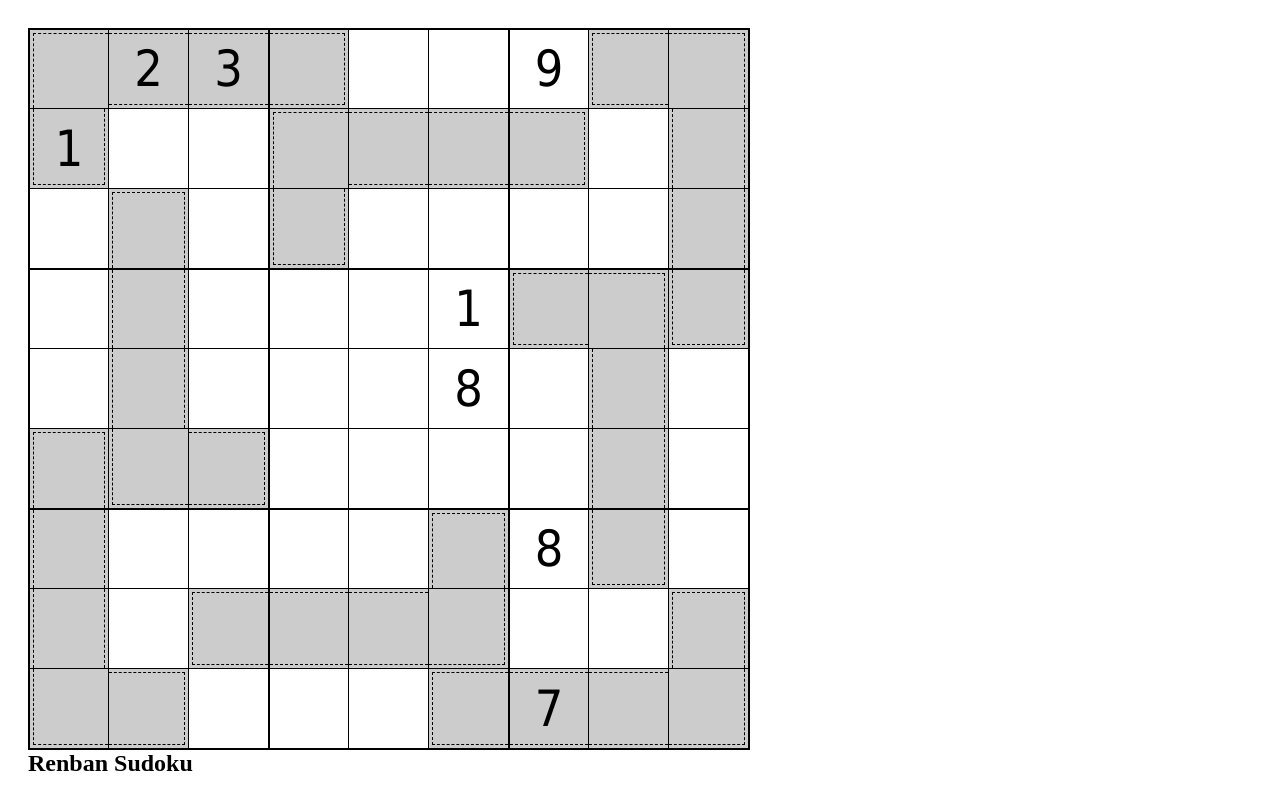
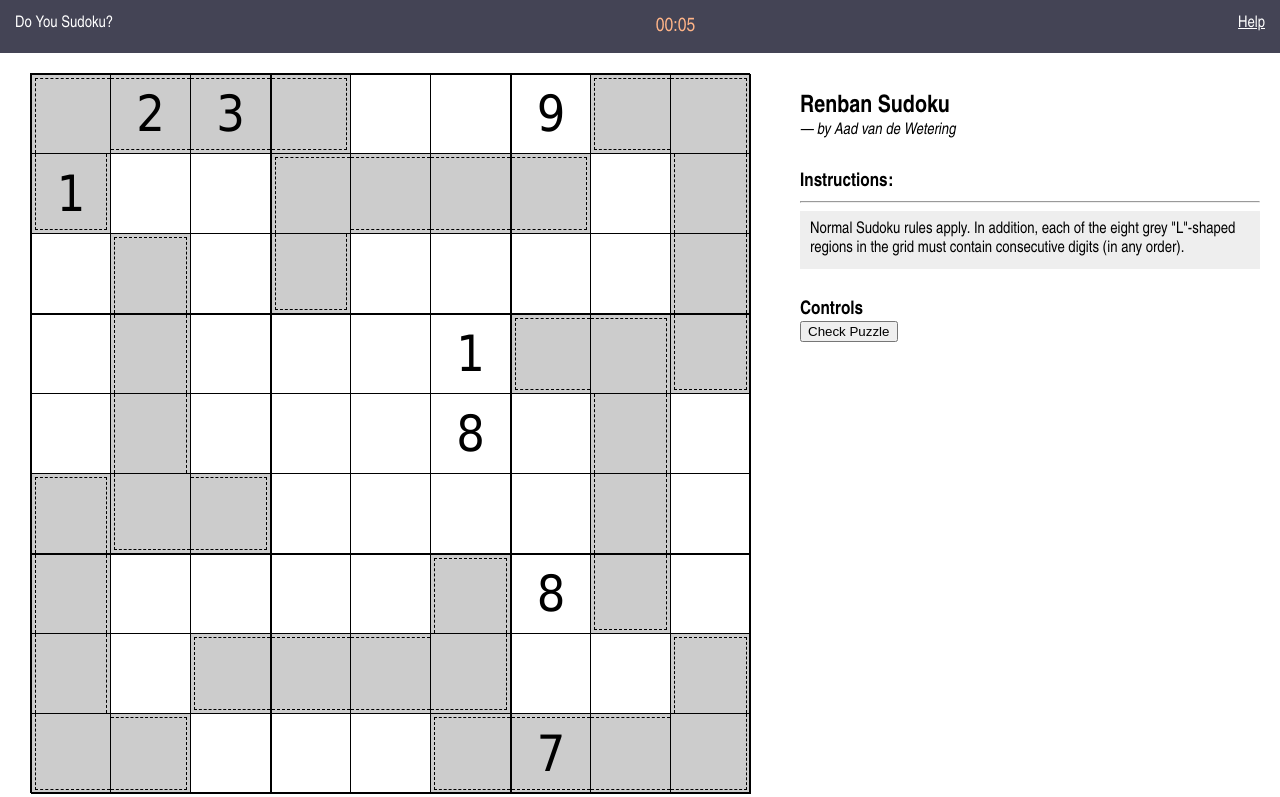
Before and after one commit to darrenhollick/sudoku, an Angular app: page /sudoku in a window 1280 px wide. Shown: the top 797 px of the page. Built offline with nearby package versions, Linux system fonts and the light colour scheme.

Commit message:
fixed interface scaling and added a timer

```diff
--- a/src/app/sudoku/sudoku.component.html
+++ b/src/app/sudoku/sudoku.component.html
@@ -1,5 +1,12 @@
+<div class="header">
+    <div class="brand">Do You Sudoku?</div>
+    <div class="timer">{{timer}}</div>
+    <div class="nav"><a routerLink="/help">Help</a></div>
+</div>
+
 <div class="app-wrapper">
-    <div class="puzzle-grid">
+    <div class="puzzle" [style.height]="puzzleScale < 1 ? '100vw' : ''">
+        <div class="puzzle-grid" [style.transform]="'translate(-50%, -50%) scale('+puzzleScale+')'">
             <!--
             <svg class="puzzle-extras" viewBox="0 0 1000 1000">
                 <line x1="0" y1="0" x2="1000" y2="1000" stroke="rgb(210, 59, 231)" stroke-width="3" />
@@ -106,14 +113,15 @@
                 <app-puzzle-square (mousedown)="squareMouseDown(9,9,$event)" (mouseenter)="squareEntered(9,9,$event)" [config]="getSquareConfig(9,9)" [selected]="isSelected(9,9)"></app-puzzle-square>
             </div>
         </div>
+    </div>
 
     <div class="controls-wrapper">
+        <h2 *ngIf="puzzleTitle" class="puzzleTitle">{{puzzleTitle}}</h2>
+        <div *ngIf="puzzleAuthor" class="puzzleAuthor">&mdash; by {{puzzleAuthor}}</div>
 
-        <h2 *ngIf="puzzleTitle">{{puzzleTitle}}</h2>
-        <em *ngIf="puzzleAuthor">By {{puzzleAuthor}}</em>
-
-        <h3>Instructions</h3>
-        <p [innerHTML]="puzzleInstructions"></p>
+        <h3>Instructions:</h3>
+        <hr />
+        <p class="instructions" [innerHTML]="puzzleInstructions"></p>
 
         <h3>Controls</h3>
         <button (click)="checkPuzzle()">Check Puzzle</button>
--- a/src/app/sudoku/sudoku.component.scss
+++ b/src/app/sudoku/sudoku.component.scss
@@ -1,16 +1,49 @@
+.header {
+    background: #445;
+    color: #fff;
+    padding: 15px;
+    margin-bottom: 20px;
+    display: flex;
+
+    .brand {
+        //
+    }
+    .timer {
+        margin: 0 auto;
+        font-size: 120%;
+        color: rgb(255, 180, 136);
+    }
+    .nav {
+        a {
+            color: #fff;
+        }
+    }
+}
 .app-wrapper {
-    padding: 20px;
-    // display: flex;
-    // flex-wrap: wrap;
+    display: flex;
+    flex-wrap: wrap;
+    justify-content: space-between;
+}
+
+.puzzle {
+    position: relative;
+
+    min-width: 100vw;
+    @media (min-width: 1200px) {
+        flex-grow: 1;
+        min-width: auto;
+        max-width: calc(100vw - 500px);
     }
 
     .puzzle-grid {
-    // width: (75 * 9) + px;
-    // max-width: (75 * 9) + px;
-    // height: (75 * 9) + px;
-    // max-height: (75 * 9) + px;
         position: relative;
-    float: left;
+        left: 50%;
+        top: 50%;
+        transform-origin: center center;
+
+        width: 720px;
+        height: 720px;
+
         border: 1px solid #000;
 
         .puzzle-extras {
@@ -27,7 +60,34 @@
             display: flex;
         }
     }
+}
 
 .controls-wrapper {
-    max-width: 300px;
+    padding: 20px 0;
+    max-width: 720px;
+    margin: 0 auto;
+
+    @media (min-width: 1200px) {
+        padding: 0 20px;
+        min-width: 375px;
+        max-width: 500px;
     }
+    .puzzleTitle {
+        margin-bottom: 0;
+    }
+    .puzzleAuthor {
+        font-style: italic;
+    }
+
+    h3 {
+        margin: 30px 0 0 0;
+    }
+    p {
+        margin-top: 0;
+    }
+
+    .instructions {
+        padding: 10px;
+        background: #eee;
+    }
+}
--- a/src/app/sudoku/sudoku.component.ts
+++ b/src/app/sudoku/sudoku.component.ts
@@ -13,7 +13,10 @@ import { GridCoords } from "./grid-coords.interface";
 })
 export class SudokuComponent implements OnInit {
 
-    scale: number;
+    startTime: number;
+    timer = "00:00";
+    puzzleSize: number;
+    puzzleScale: number;
     selectedSquares: Array<string> = [];
     squareConfigs: Array<SquareConfig> = [];
 
@@ -38,7 +41,7 @@ export class SudokuComponent implements OnInit {
     ) {}
 
     ngOnInit(): void {
-        // this.calcScale(window.innerWidth, window.innerHeight);
+        this.calcScale(window.innerWidth, window.innerHeight);
         this.loadPuzzleConfig("test");
     }
 
@@ -52,6 +55,19 @@ export class SudokuComponent implements OnInit {
             this.puzzleTitle = data.title;
             this.puzzleAuthor = data.author;
             this.puzzleAuthor = data.author;
+
+            this.startTime = Date.now();
+            setInterval(() => {
+                const date = new Date((Date.now() - this.startTime));
+                const hours = `0${date.getUTCHours()}`.slice(-2);
+                const minutes = `0${date.getUTCMinutes()}`.slice(-2);
+                const seconds = `0${date.getSeconds()}`.slice(-2);
+                if (hours === "00") {
+                    this.timer = `${minutes}:${seconds}`;
+                } else {
+                    this.timer = `${hours}:${minutes}:${seconds}`;
+                }
+            }, 1000);
         });
     }
 
@@ -181,14 +197,14 @@ export class SudokuComponent implements OnInit {
 
     calcScale(width: number, height: number) {
         const tmpScale = Math.min(
-            width / ((75 * 9) + 2 + 4 + 80),
-            height / ((75 * 9) + 2 + 4 + 80)
+            width / 740, // 720 plus some extra
+            height / 740
         );
 
         if (tmpScale > 1) {
-            this.scale = 1;
+            this.puzzleScale = 1;
         } else {
-            this.scale = tmpScale;
+            this.puzzleScale = tmpScale;
         }
     }
 
--- a/src/styles.scss
+++ b/src/styles.scss
@@ -1,3 +1,8 @@
 /* You can add global styles to this file, and also import other style files */
 
 * { box-sizing: border-box; }
+body {
+    font-family: 'Franklin Gothic', 'Arial Narrow', Arial, sans-serif;
+    padding: 0;
+    margin: 0;
+}
```
Lines whose indentation alone changed are shown as unchanged.
